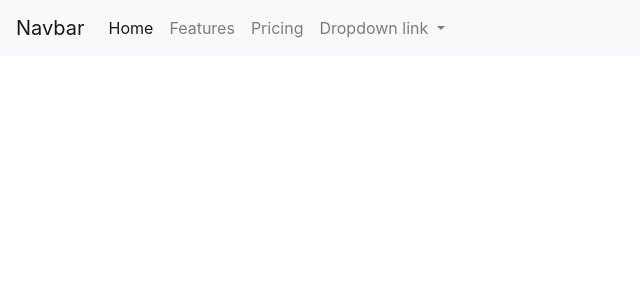
After one commit to toulouselaurent/quest-symphony, a Symfony app: template templates/default/navbar.html.twig in a window 1280 px wide. The commit adds this page. Shown: the top 300 px of the page, without its empty margins (0-640 px from the left). Run offline with Twig, Linux system fonts and the light colour scheme; the template is opened without the code that fills it, so the values that code supplies are empty; some libraries are stand-ins or nearby versions.

Commit message:
quest 04 installation du webpack encore

```diff
--- /dev/null
+++ b/assets/css/app.scss
@@ -0,0 +1,3 @@
+body {
+    background-color: red !important;
+}
--- a/composer.json
+++ b/composer.json
@@ -25,6 +25,7 @@
         "symfony/twig-pack": "*",
         "symfony/validator": "4.4.*",
         "symfony/web-link": "4.4.*",
+        "symfony/webpack-encore-bundle": "^1.7",
         "symfony/yaml": "4.4.*"
     },
     "require-dev": {
--- a/config/bundles.php
+++ b/config/bundles.php
@@ -12,4 +12,5 @@ return [
     Symfony\Bundle\MonologBundle\MonologBundle::class => ['all' => true],
     Symfony\Bundle\DebugBundle\DebugBundle::class => ['dev' => true, 'test' => true],
     Symfony\Bundle\MakerBundle\MakerBundle::class => ['dev' => true],
+    Symfony\WebpackEncoreBundle\WebpackEncoreBundle::class => ['all' => true],
 ];
--- a/templates/base.html.twig
+++ b/templates/base.html.twig
@@ -3,10 +3,18 @@
     <head>
         <meta charset="UTF-8">
         <title>{% block title %}Welcome!{% endblock %}</title>
-        {% block stylesheets %}{% endblock %}
+        {% block stylesheets %}
+        {{ encore_entry_link_tags('app') }}
+        <link rel="stylesheet" href="https://stackpath.bootstrapcdn.com/bootstrap/4.5.0/css/bootstrap.min.css" integrity="sha384-9aIt2nRpC12Uk9gS9baDl411NQApFmC26EwAOH8WgZl5MYYxFfc+NcPb1dKGj7Sk" crossorigin="anonymous">
+        {% endblock %}
     </head>
     <body>
+        {% block header %}{% include "default/navbar.html.twig" %}{% endblock %}
         {% block body %}{% endblock %}
-        {% block javascripts %}{% endblock %}
+        {% block javascripts %}
+        <script src="https://code.jquery.com/jquery-3.5.1.slim.min.js" integrity="sha384-DfXdz2htPH0lsSSs5nCTpuj/zy4C+OGpamoFVy38MVBnE+IbbVYUew+OrCXaRkfj" crossorigin="anonymous"></script>
+        <script src="https://cdn.jsdelivr.net/npm/popper.js@1.16.0/dist/umd/popper.min.js" integrity="sha384-Q6E9RHvbIyZFJoft+2mJbHaEWldlvI9IOYy5n3zV9zzTtmI3UksdQRVvoxMfooAo" crossorigin="anonymous"></script>
+        <script src="https://stackpath.bootstrapcdn.com/bootstrap/4.5.0/js/bootstrap.min.js" integrity="sha384-OgVRvuATP1z7JjHLkuOU7Xw704+h835Lr+6QL9UvYjZE3Ipu6Tp75j7Bh/kR0JKI" crossorigin="anonymous"></script>
+        {% endblock %}
     </body>
 </html>
--- /dev/null
+++ b/templates/default/navbar.html.twig
@@ -0,0 +1,35 @@
+{% extends 'base.html.twig' %}
+
+{% block title %}Bienvenue!{% endblock %}
+
+{% block header %}
+<nav class="navbar navbar-expand-lg navbar-light bg-light">
+    <a class="navbar-brand" href="#">Navbar</a>
+    <button class="navbar-toggler" type="button" data-toggle="collapse" data-target="#navbarNavDropdown" aria-controls="navbarNavDropdown" aria-expanded="false" aria-label="Toggle navigation">
+        <span class="navbar-toggler-icon"></span>
+    </button>
+    <div class="collapse navbar-collapse" id="navbarNavDropdown">
+        <ul class="navbar-nav">
+            <li class="nav-item active">
+                <a class="nav-link" href="#">Home <span class="sr-only">(current)</span></a>
+            </li>
+            <li class="nav-item">
+                <a class="nav-link" href="#">Features</a>
+            </li>
+            <li class="nav-item">
+                <a class="nav-link" href="#">Pricing</a>
+            </li>
+            <li class="nav-item dropdown">
+                <a class="nav-link dropdown-toggle" href="#" id="navbarDropdownMenuLink" data-toggle="dropdown" aria-haspopup="true" aria-expanded="false">
+                Dropdown link
+                </a>
+                <div class="dropdown-menu" aria-labelledby="navbarDropdownMenuLink">
+                <a class="dropdown-item" href="#">Action</a>
+                <a class="dropdown-item" href="#">Another action</a>
+                <a class="dropdown-item" href="#">Something else here</a>
+                </div>
+            </li>
+        </ul>
+    </div>
+</nav>
+{% endblock %}
--- /dev/null
+++ b/webpack.config.js
@@ -0,0 +1,74 @@
+var Encore = require('@symfony/webpack-encore');
+
+// Manually configure the runtime environment if not already configured yet by the "encore" command.
+// It's useful when you use tools that rely on webpack.config.js file.
+if (!Encore.isRuntimeEnvironmentConfigured()) {
+    Encore.configureRuntimeEnvironment(process.env.NODE_ENV || 'dev');
+}
+
+Encore
+    // directory where compiled assets will be stored
+    .setOutputPath('public/build/')
+    // public path used by the web server to access the output path
+    .setPublicPath('/build')
+    // only needed for CDN's or sub-directory deploy
+    //.setManifestKeyPrefix('build/')
+
+    /*
+     * ENTRY CONFIG
+     *
+     * Add 1 entry for each "page" of your app
+     * (including one that's included on every page - e.g. "app")
+     *
+     * Each entry will result in one JavaScript file (e.g. app.js)
+     * and one CSS file (e.g. app.css) if your JavaScript imports CSS.
+     */
+    .addEntry('app', './assets/js/app.js')
+    //.addEntry('page1', './assets/js/page1.js')
+    //.addEntry('page2', './assets/js/page2.js')
+
+    // When enabled, Webpack "splits" your files into smaller pieces for greater optimization.
+    .splitEntryChunks()
+
+    // will require an extra script tag for runtime.js
+    // but, you probably want this, unless you're building a single-page app
+    .enableSingleRuntimeChunk()
+
+    /*
+     * FEATURE CONFIG
+     *
+     * Enable & configure other features below. For a full
+     * list of features, see:
+     * https://symfony.com/doc/current/frontend.html#adding-more-features
+     */
+    .cleanupOutputBeforeBuild()
+    .enableBuildNotifications()
+    .enableSourceMaps(!Encore.isProduction())
+    // enables hashed filenames (e.g. app.abc123.css)
+    .enableVersioning(Encore.isProduction())
+
+    // enables @babel/preset-env polyfills
+    .configureBabelPresetEnv((config) => {
+        config.useBuiltIns = 'usage';
+        config.corejs = 3;
+    })
+
+    // enables Sass/SCSS support
+    .enableSassLoader()
+
+    // uncomment if you use TypeScript
+    //.enableTypeScriptLoader()
+
+    // uncomment to get integrity="..." attributes on your script & link tags
+    // requires WebpackEncoreBundle 1.4 or higher
+    //.enableIntegrityHashes(Encore.isProduction())
+
+    // uncomment if you're having problems with a jQuery plugin
+    //.autoProvidejQuery()
+
+    // uncomment if you use API Platform Admin (composer req api-admin)
+    //.enableReactPreset()
+    //.addEntry('admin', './assets/js/admin.js')
+;
+
+module.exports = Encore.getWebpackConfig();
```
Also changed, not shown: assets/js/app.js (added, +14 -0 lines), package.json (added, +18 -0 lines), 8 other files.
